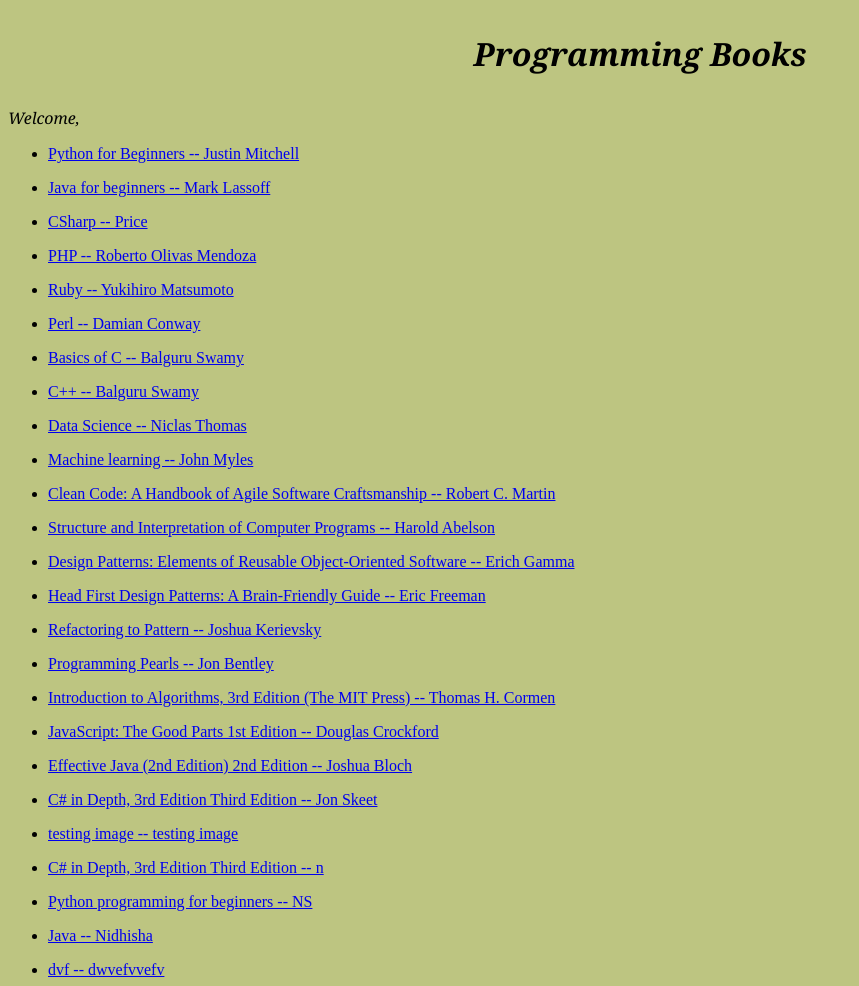
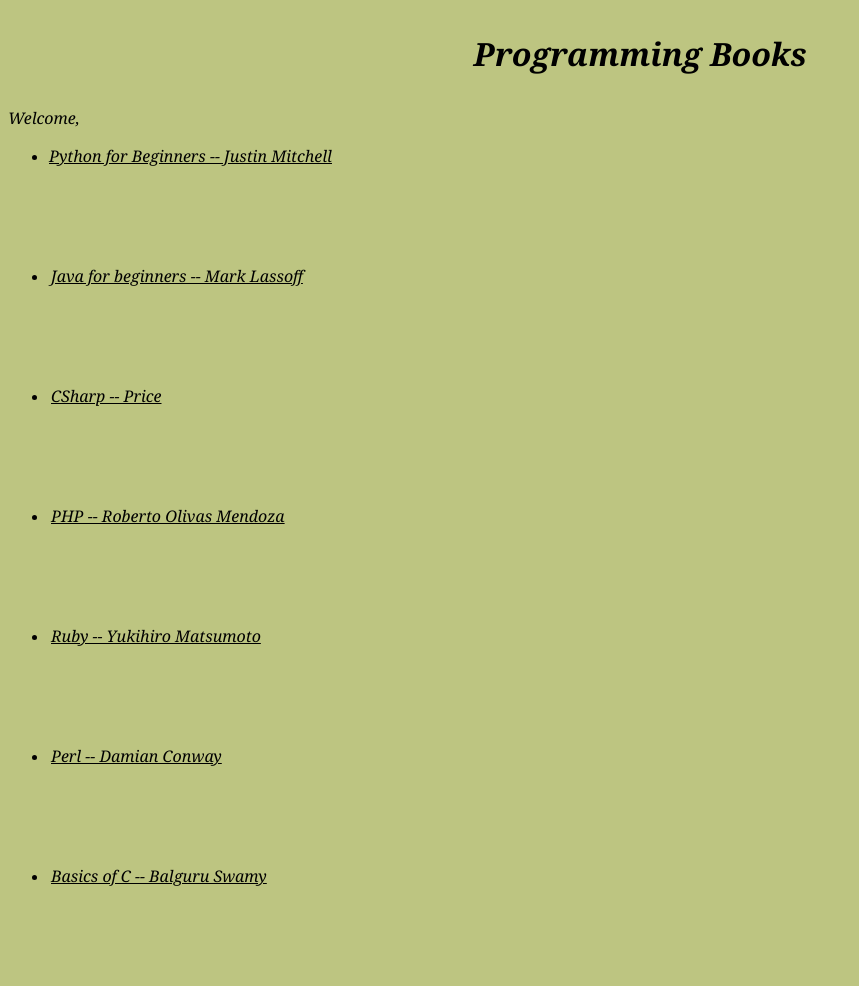
Before and after one commit to nidhisha-shetty/Django-programming-books-app, a Django app: page /delete_list/ in a window 1280 px wide. Shown: the top 986 px of the page, without its empty margins (0-859 px from the left). Run offline with Django 3.2, Linux system fonts and the light colour scheme; data comes from the database, SQL or seed files in the repository.

Commit message:
added css to view and delete pages

```diff
--- a/templates/delete_list_view.html
+++ b/templates/delete_list_view.html
@@ -3,12 +3,39 @@
 
 {% for x in context_qs %}
 
+<!DOCTYPE html>
+<html>
+<head>
+	<title></title>
+</head>
+<body>
+
+<style>
+		.button {
+			border: none;
+			font-family: "georgia",sans-serif;
+			font-style:italic;
+			border-radius: 6px;
+			cursor: pointer;
+			background-size: 10%
+			margin: 1px;
+			padding: 1px;
+			width: 1px;
+			border-radius: 6px;
+			color: Black;
+			background-size: 200%;
+
+		}
+</style>
 
 <ul>
 
-<li><a href="{{ x.go_to_link_delete }}"> {{ x.book_title }} -- {{ x.book_author }}</li>
+<li><a class="button" href="{{ x.go_to_link_delete }}"> {{ x.book_title }} -- {{ x.book_author }}</li>
 
 </ul>
+
+</body>
+</html>
 
 {% endfor %}
 
--- a/templates/view.html
+++ b/templates/view.html
@@ -4,4 +4,6 @@
 	<b>Book name: </b>{{ context_obj.book_title }} <br/>
 	<b>Book author: </b>{{ context_obj.book_author }} <br/>
 	<b>Book image: </b>  <img src="{{ context_obj.book_img.url }}"  height="200" width="200" />
+
+
 {% endblock %}
```
Also changed, not shown: templates/view_list_view.html (+32 -3 lines).
